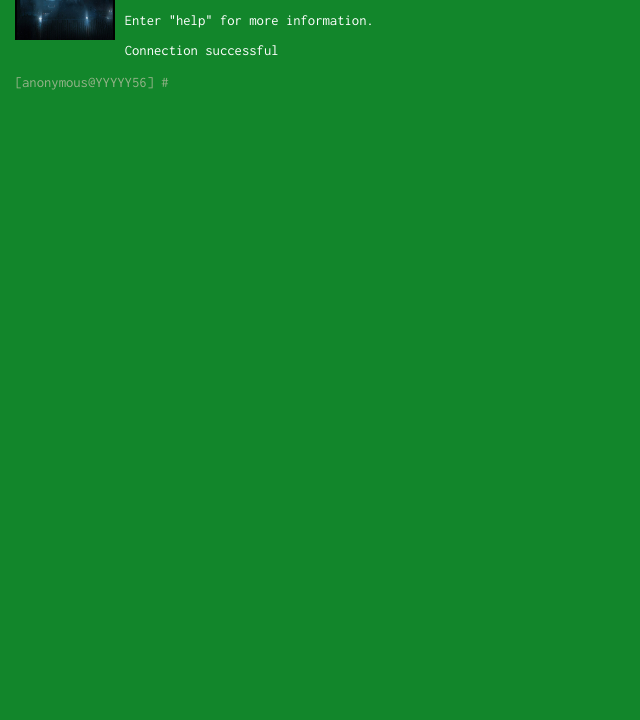
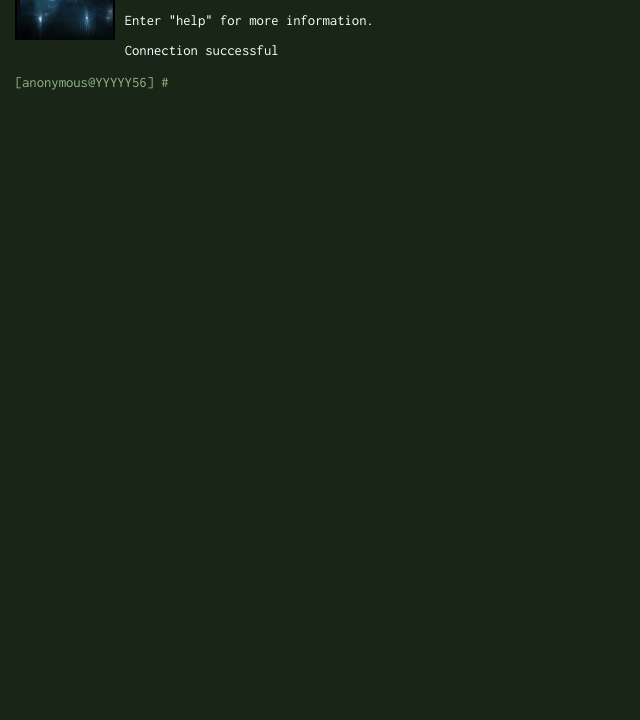
Before and after one commit to Karehb/Weyland, a website: page index.html in a window 1280 px wide. Shown: the part 80-800 px from the top of the page, without its empty margins (0-640 px from the left). Drawn offline with Linux system fonts and the light colour scheme; no server answers; files whose address does not match are found by name.

Commit message:
blackground color

```diff
--- a/src/terminal.css
+++ b/src/terminal.css
@@ -50,7 +50,7 @@ body {
   font-size: 11pt;
   font-family: Inconsolata, monospace;
   color: white;
-  background-color: #12862b;
+  background-color: #192617;
 }
 #container {
   padding: .1em 1.5em 1em 1em;
```
